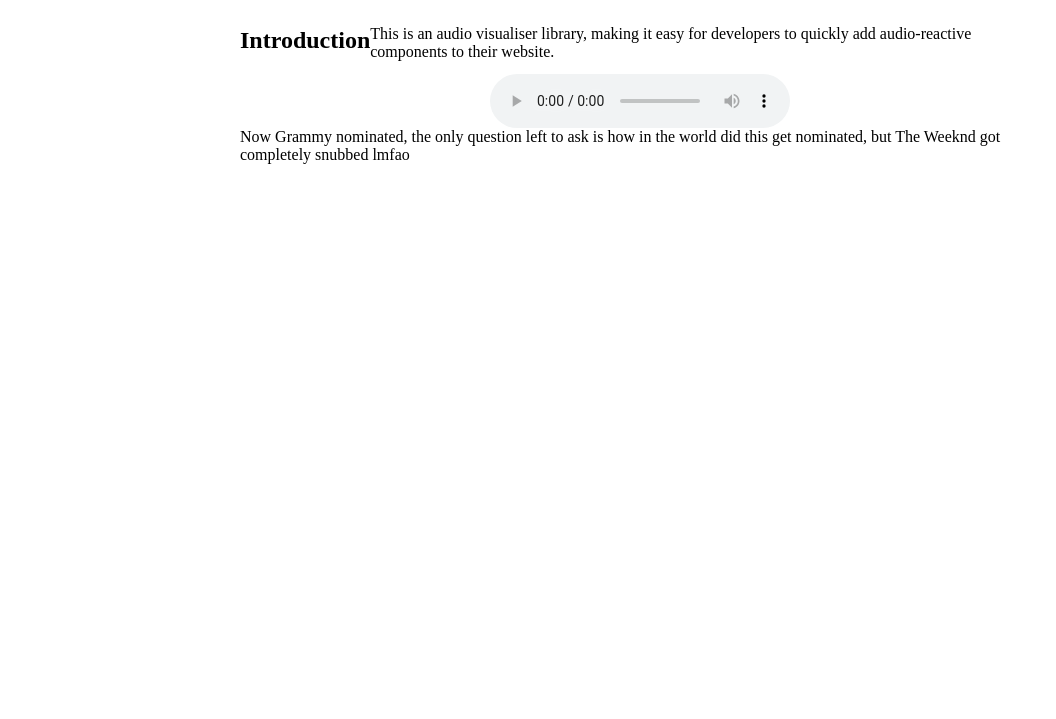
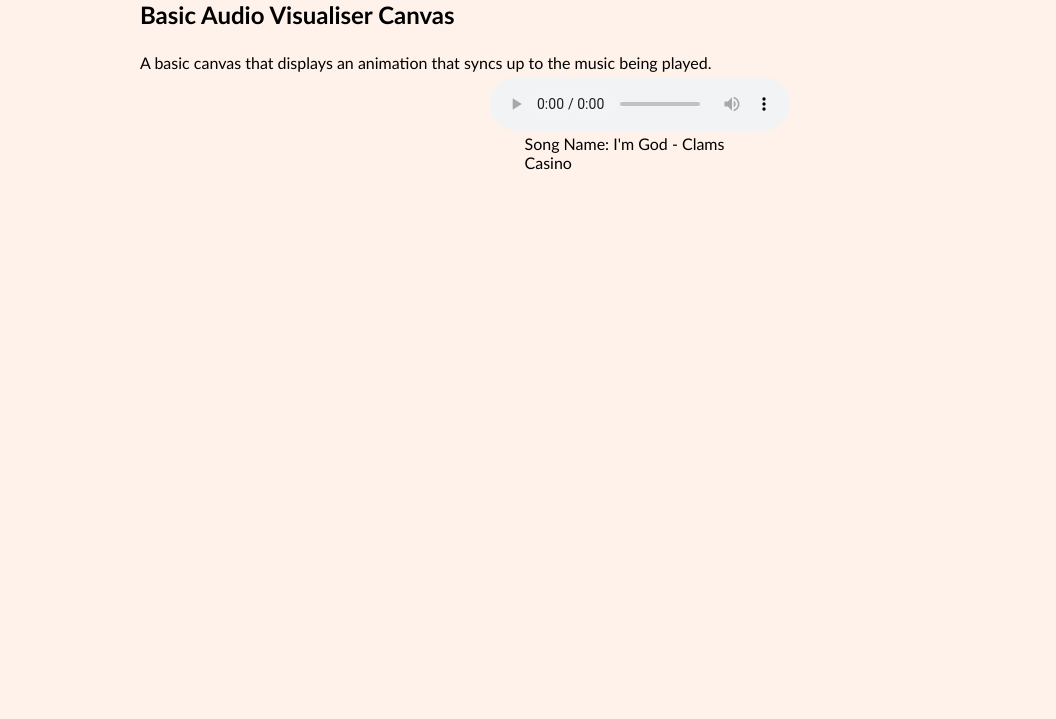
Before and after one commit to ArjunPandher/AudioVisualizer, a website: page pub/example.html in a window 1280 px wide. Shown: the part 81-800 px from the top of the page, without its empty margins (0-1056 px from the left). Drawn offline with Linux system fonts and the light colour scheme.

Commit message:
Started on examples page

```diff
--- a/pub/example.css
+++ b/pub/example.css
@@ -1,28 +1,37 @@
-img {
-    width: 600px;
-    height: 600px;
-}
-
 .header {
-    display: flex;
+    display: block;
     text-align: left;
     margin: auto;
 }
 
-#description {
-    width: 800px;
-    display: flex;
+.mainDiv {
+    width: 1000px;
+    display: block;
     text-align: left;
     margin: auto;
 }
 
-#audioPlayer {
-    display: flex;
-    justify-content: center;
-    align-items: center;
+body {
+    font-family:'Gill Sans', 'Gill Sans MT', Calibri, 'Trebuchet MS', sans-serif;
+    padding: 0px;
+    background-color: #FFF2EB;
 }
 
-#audioVisDiv {
+.description {
+    line-height: 175%;
+}
+
+.audioPlayer {
+    margin: auto;
+    width: 300px;
+}
+
+.audioSubtitle {
+    margin: auto;
+    width: 231px;
+}
+
+.audioVisDiv {
     display: flex;
     justify-content: center;
     align-items: left;
@@ -34,3 +43,8 @@ img {
     text-align: left;
     margin: auto;
 }
+
+#canvas-bar {
+    width: 1000px;
+    height: 300px;
+}
--- a/pub/example.html
+++ b/pub/example.html
@@ -2,34 +2,38 @@
 <html lang="en">
     <head>
         <meta charset="utf-8">
-        <title>Alfredo out now!</title>
+        <title>Arjun's Audio Visualiser</title>
         <link rel="stylesheet" type="text/css" href="example.css">
         <script src="js/bav.js"></script>
     </head>
 
     <body>
+        <div class="mainDiv">
             <div class="header">
-            <h1>Arjun's Audio Visualiser Documentation</h1>
+                <h1>Examples</h1>
             </div>
 
-        <div class="description" id="description">
-            <h2>Introduction</h2> <br>
-            This is an audio visualiser library, making it easy for developers to quickly add audio-reactive components to their website.
+            <div class="description">
+                <h2>Basic Audio Visualiser Canvas</h2>
+                A basic canvas that displays an animation that syncs up to the music being played.
             </div>
 
-        <div id="audioPlayer">
-            <audio controls id="player">
-                <source src="https://quiet-dawn-92680.herokuapp.com/God%20Is%20Perfect.mp3" type="audio/mp3">
-            </audio>
+            <div class="audioPlayer">
+                <audio controls id="player1">
+                    <source src="https://quiet-dawn-92680.herokuapp.com/Im%20God.mp3" type="audio/mp3">
+                </audio> <br>
+                <div class="audioSubtitle">Song Name: I'm God - Clams Casino</div>
             </div>
 
             <div id="audioVisDiv">
+                <canvas id="canvas-bar"></canvas>
             </div>
 
-        <div class="footer">
-            Now Grammy nominated, the only question left to ask is how in the world did this get nominated, but The Weeknd got completely snubbed lmfao
+            <div class="description">
+
             </div>
 
             <script src="js/example.js"></script>
+        </div>
     </body>
 </html>
--- a/pub/js/bav.js
+++ b/pub/js/bav.js
@@ -1,12 +1,11 @@
 "use strict";
 
 class AudioVisGenerator {
-    constructor(audioPath, audioElementId) {
+    constructor(audioElementId) {
         this.canvases = []; // List of visualiser canvases
         this.canvasNum = 0; // Number of canvases currently created under this instance of the library
         this.animElements = []; // List of visualiser elements
         this.animNum = 0; // Number of elements currently assigned to be animated under this instance of the library
-        this.audioPath = audioPath; // Location of the audio source
         this.audioElement = document.getElementById(audioElementId); // The actual HTML audio element
 
         this.audioCtx = {} // The audio context of the audio source
--- a/pub/js/example.js
+++ b/pub/js/example.js
@@ -1,27 +1,12 @@
-const audioGen = new AudioVisGenerator("https://quiet-dawn-92680.herokuapp.com/God%20Is%20Perfect.mp3", "player")
-let barVis = document.createElement("CANVAS")
-let circleVis = document.createElement("CANVAS")
-let colorTextDiv = document.getElementById("description")
+const audioGen1 = new AudioVisGenerator("player1")
+const audioGen2 = new AudioVisGenerator("player2")
+const audioGen3 = new AudioVisGenerator("player3")
 
-let audioDiv = document.getElementById("audioVisDiv")
+const barCanvas = document.getElementById("canvas-bar")
+const barCanvasVis = audioGen1.addCanvas("bar", "ffb4a2", "e5989b")
 
-barVis = audioGen.addCanvas(barVis, "bar", "#ffb4a2", "#b5838d")
-circleVis = audioGen.addCanvas(circleVis, "circle", "#ffb4a2", "#b5838d")
-audioDiv.appendChild(barVis.canvas)
-audioDiv.appendChild(circleVis.canvas)
-
-colorTextDiv = audioGen.addElement(colorTextDiv, "color", [{red: 255, blue: 0, green: 0},{red: 0, blue: 255, green: 0}])
-colorTextDiv.makeDraggable()
-
-const audioElement = document.getElementById("player")
-let hasBeenPlayed = false
-
-audioElement.onplay = () => {
-    if (!hasBeenPlayed) {
-        audioGen.setUp()
-        hasBeenPlayed = true
-        audioGen.animateAllCanvases()
-        audioGen.animateAllElements()
-    }
-
+const player1 = document.getElementById("player1")
+player1.onplay = () => {
+    audioGen1.setUp()
+    audioGen1.animateAllCanvases()
 }
```
Also changed, not shown: pub/api.html (+3 -3 lines), server.js (+19 -1 lines), 2 other files. Lines whose indentation alone changed are shown as unchanged.
